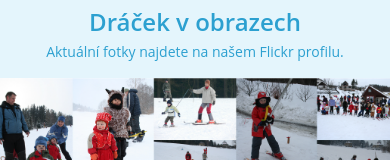
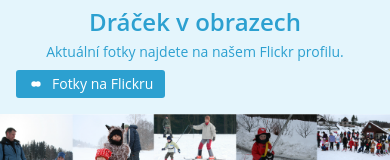
Before and after one commit to janhalama/skidracek-website, a Next.js app: page / in a window 390 px wide. Shown: the part 1602-1762 px from the top of the page. Built offline with nearby package versions, Linux system fonts and the light colour scheme; no server answers.

Commit message:
Gallery: show CTA on mobile (centered), keep right-aligned on sm+

```diff
--- a/components/sections/Gallery.tsx
+++ b/components/sections/Gallery.tsx
@@ -9,7 +9,7 @@ export default function Gallery() {
           <h2 className="text-2xl font-semibold text-center text-primary">Dráček v obrazech</h2>
           <p className="mt-1 text-center text-primary text-sm">Aktuální fotky najdete na našem Flickr profilu.</p>
           <a
-            className="hidden sm:inline-flex items-center rounded-sm bg-primary px-3 py-1 text-sm font-medium text-primary-foreground absolute right-0 top-1/2 -translate-y-1/2"
+            className="mt-2 inline-flex items-center rounded-sm bg-primary px-3 py-1 text-sm font-medium text-primary-foreground mx-auto sm:mx-0 sm:absolute sm:right-0 sm:top-1/2 sm:-translate-y-1/2"
             href="https://www.flickr.com/photos/130261563@N08/sets"
             target="_blank"
             rel="noopener noreferrer"
```
